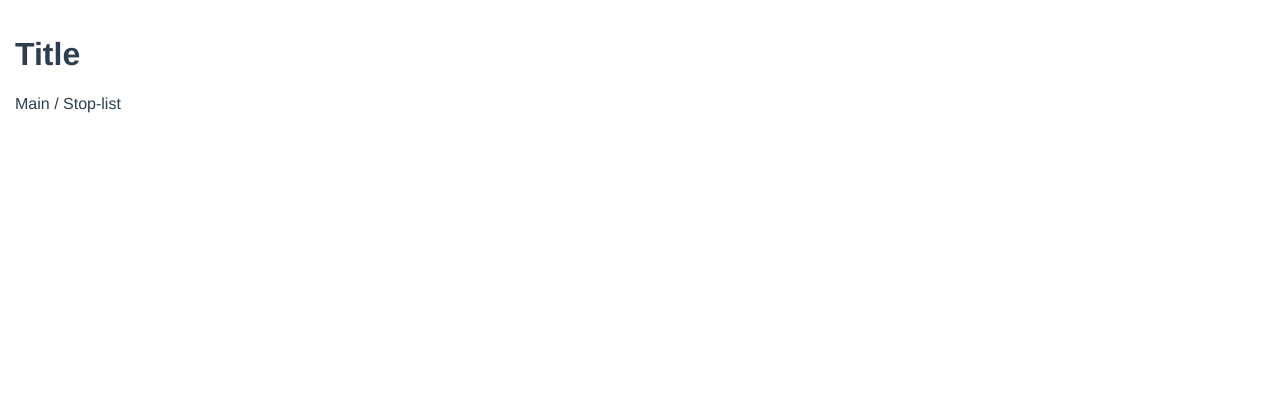
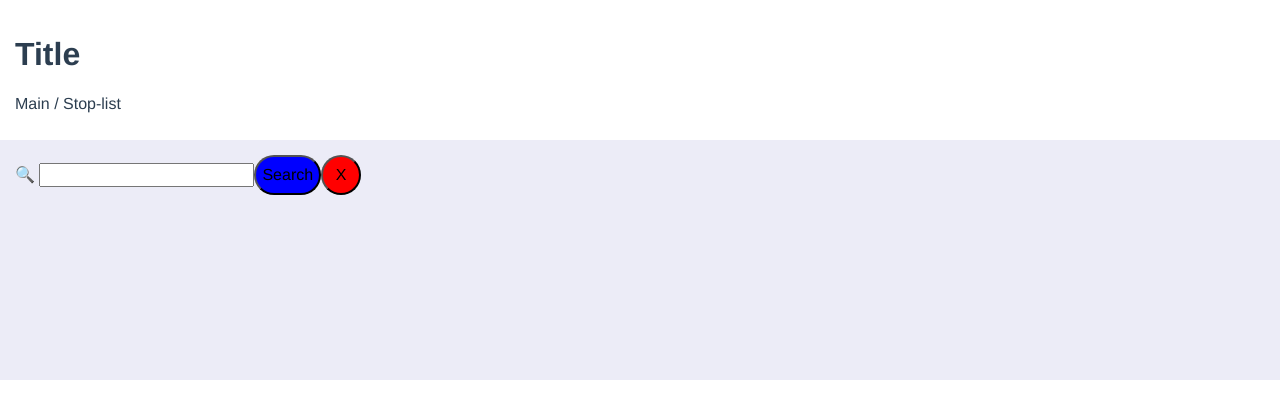
Before and after one commit to TitarenkoBA/PhoneBook, a Vue app: page / in a window 1280 px wide. Shown: the top 418 px of the page. Built offline with nearby package versions, Linux system fonts and the light colour scheme.

Commit message:
create BottomRound, Search and StopListContainer conponents

```diff
--- a/src/App.vue
+++ b/src/App.vue
@@ -1,17 +1,19 @@
 <template>
   <div id="app">
     <Header />
-    <router-view/>
+    <StopListContainer />
   </div>
 </template>
 
 <script>
 import Header from "./components/Header"
+import StopListContainer from "./components/StopListContainer"
 
 export default {
   name: 'App',
   components: {
     Header,
+    StopListContainer
   }
 }
 </script>
@@ -23,6 +25,5 @@ export default {
   -moz-osx-font-smoothing: grayscale;
   text-align: center;
   color: #2c3e50;
-  background: rgba(218, 218, 240, 0.5);
 }
 </style>
--- /dev/null
+++ b/src/components/ButtonRound.vue
@@ -0,0 +1,42 @@
+<template>
+  <button :class="this.color">
+    <slot></slot>
+  </button>
+</template>
+
+<script>
+export default {
+  name: "ButtonRound",
+  props: {
+    color: String
+  },
+}
+</script>
+
+<style scoped>
+  button {
+    min-width: 40px;
+    min-height: 40px;
+    border-radius: 50px;
+  }
+
+  .blue {
+    background: blue;
+  }
+
+  .red {
+    background: red;
+  }
+
+  .green {
+    background: green;
+  }
+
+  .light_blue {
+    background: lightblue;
+  }
+
+  .purple {
+    background: purple;
+  }
+</style>
--- /dev/null
+++ b/src/components/Search.vue
@@ -0,0 +1,27 @@
+<template>
+  <div>
+    <span>&#128269; </span><input />
+    <ButtonRound color="blue">Search</ButtonRound>
+    <ButtonRound color="red">X</ButtonRound>
+  </div>
+</template>
+
+<script>
+import ButtonRound from "./ButtonRound"
+
+export default {
+  name: "Search",
+  components: {
+    ButtonRound
+  }
+}
+</script>
+
+<style scoped>
+  div {
+    width: 50%;
+    margin: 10px auto 10px 0;
+    text-align: left;
+    padding: 15px;
+  }
+</style>
--- /dev/null
+++ b/src/components/StopListContainer.vue
@@ -0,0 +1,25 @@
+<template>
+  <div class="container">
+    <Search />
+  </div>
+</template>
+
+<script>
+import Search from "./Search"
+
+export default {
+  name: "StopListContainer",
+  components: {
+    Search,
+  }
+}
+</script>
+
+<style scoped>
+  .container {
+    width: 100%;
+    height: 30vh;
+    background: rgba(218, 218, 240, 0.5);
+  }
+
+</style>
--- a/src/main.js
+++ b/src/main.js
@@ -1,12 +1,10 @@
 import Vue from 'vue'
 import App from './App.vue'
-import router from './router';
 import store from './store';
 
 Vue.config.productionTip = false
 
 new Vue({
-  router,
   store,
   render: h => h(App),
 }).$mount('#app')
```
Also changed, not shown: src/router/index.js (deleted, +0 -16 lines).
